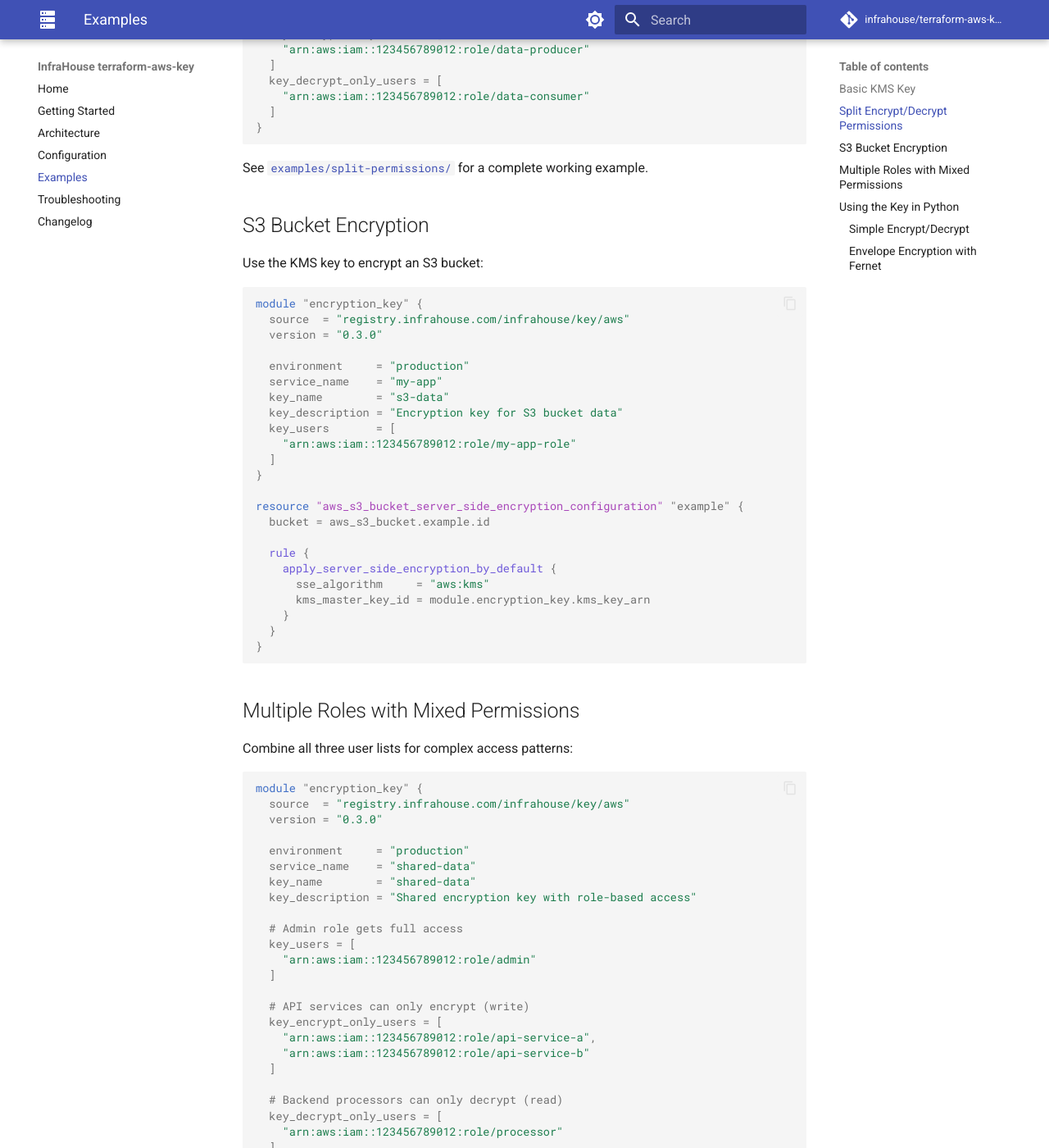
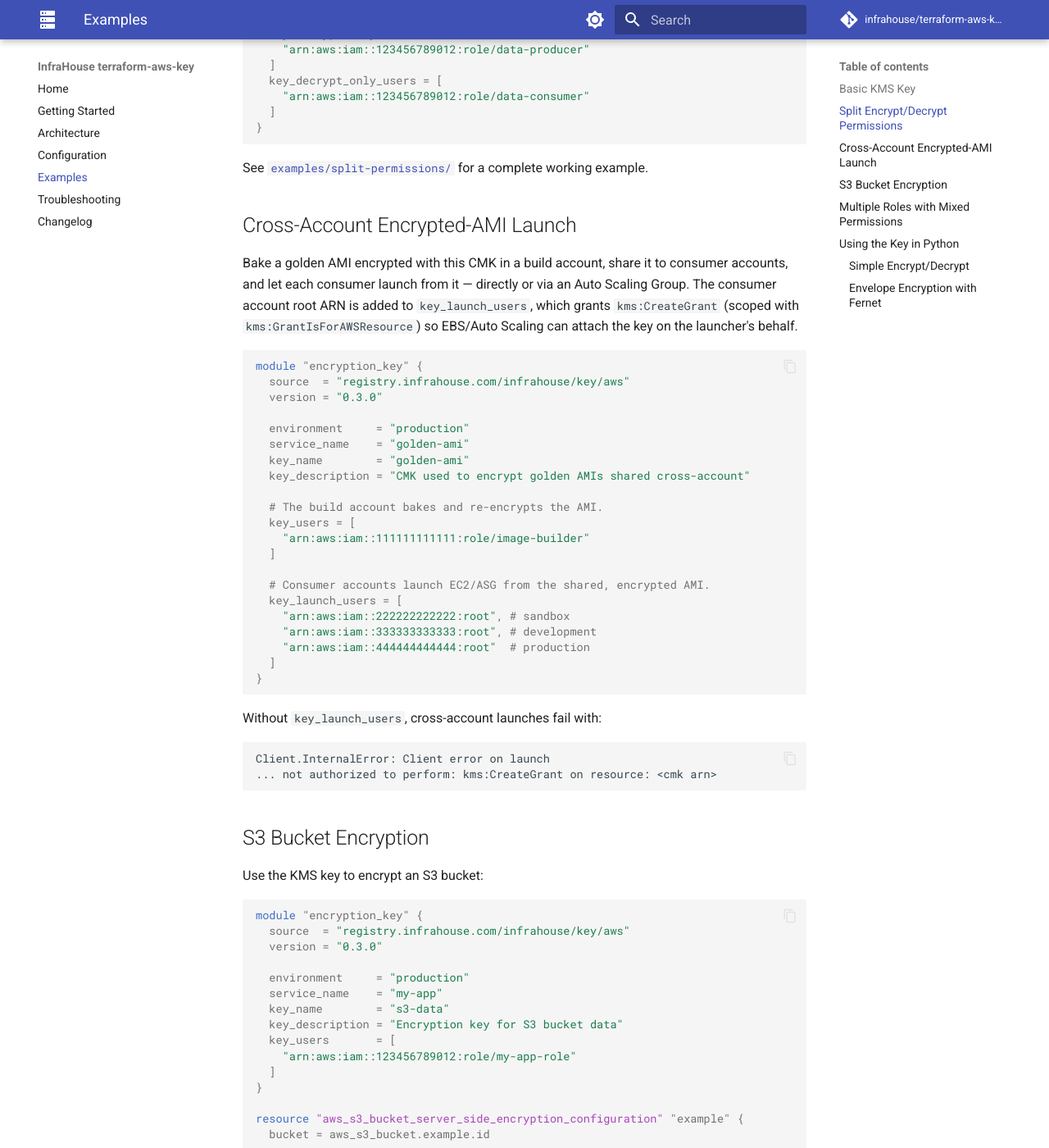
Before and after one commit to infrahouse/terraform-aws-key, an MkDocs documentation site: the page built from docs/examples.md, in a window 1280 px wide and 1400 px high, scrolled down 871 px. Shown: the whole window at 82% size. Built offline with MkDocs 1.6.1 and Material for MkDocs 9.7.7, drawn with Linux system fonts in a browser that asks for light colours; comment, search, counter and statistics services are not loaded.

Commit message:
feat: add key_launch_users for cross-account encrypted-AMI launches
Add a key_launch_users input that grants principals (including account-root
ARNs for cross-account use) the permissions needed to launch EC2/Auto Scaling
resources from a CMK-encrypted, cross-account-shared AMI.

This emits two key-policy statements: an unconditioned "use" statement
(Encrypt/Decrypt/ReEncrypt*/GenerateDataKey*/DescribeKey) plus a
CreateGrant/ListGrants/RevokeGrant statement scoped with
kms:GrantIsForAWSResource. Splitting into two statements is AWS's documented
default EBS/ASG key-policy pattern; a single condition-scoped statement would
deny DescribeKey/Encrypt/Decrypt (those requests don't carry the
GrantIsForAWSResource context key) and break the launch flow.

Adds a launch-users test, a cross-account-launch example, and README/docs.

Closes #27

Co-Authored-By: Claude Opus 4.8 (1M context) <noreply@anthropic.com>

````diff
--- a/docs/examples.md
+++ b/docs/examples.md
@@ -49,6 +49,45 @@ module "encryption_key" {
 See
 [`examples/split-permissions/`](https://github.com/infrahouse/terraform-aws-key/tree/main/examples/split-permissions)
 for a complete working example.
+
+## Cross-Account Encrypted-AMI Launch
+
+Bake a golden AMI encrypted with this CMK in a build account, share it to consumer
+accounts, and let each consumer launch from it — directly or via an Auto Scaling
+Group. The consumer account root ARN is added to `key_launch_users`, which grants
+`kms:CreateGrant` (scoped with `kms:GrantIsForAWSResource`) so EBS/Auto Scaling can
+attach the key on the launcher's behalf.
+
+```hcl
+module "encryption_key" {
+  source  = "registry.infrahouse.com/infrahouse/key/aws"
+  version = "0.3.0"
+
+  environment     = "production"
+  service_name    = "golden-ami"
+  key_name        = "golden-ami"
+  key_description = "CMK used to encrypt golden AMIs shared cross-account"
+
+  # The build account bakes and re-encrypts the AMI.
+  key_users = [
+    "arn:aws:iam::111111111111:role/image-builder"
+  ]
+
+  # Consumer accounts launch EC2/ASG from the shared, encrypted AMI.
+  key_launch_users = [
+    "arn:aws:iam::222222222222:root", # sandbox
+    "arn:aws:iam::333333333333:root", # development
+    "arn:aws:iam::444444444444:root"  # production
+  ]
+}
+```
+
+Without `key_launch_users`, cross-account launches fail with:
+
+```
+Client.InternalError: Client error on launch
+... not authorized to perform: kms:CreateGrant on resource: <cmk arn>
+```
 
 ## S3 Bucket Encryption
 
````
Also changed, not shown: README.md (+4 -1 lines), docs/configuration.md (+17 -0 lines), .bumpversion.cfg, 6 other files.
